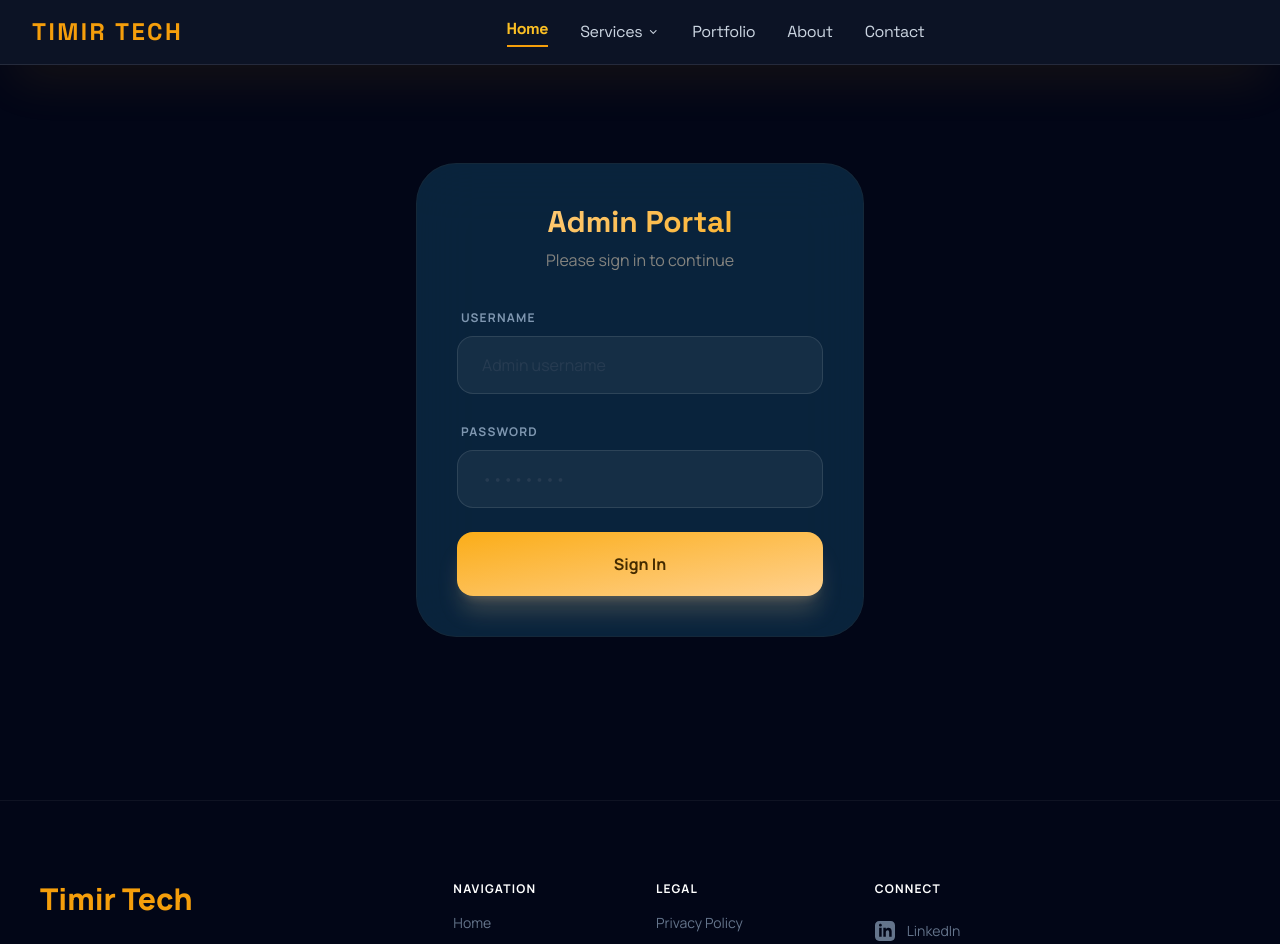
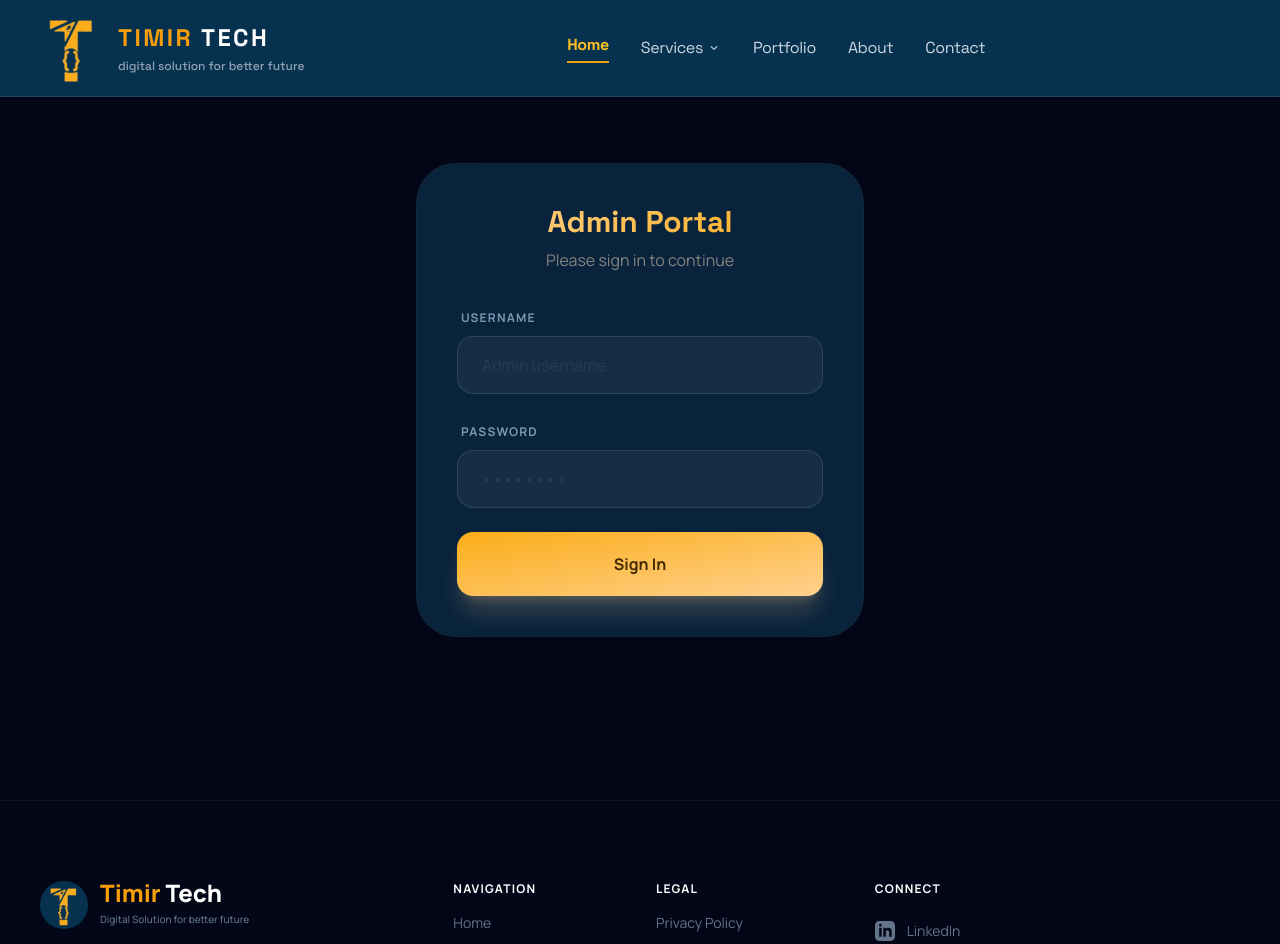
Before and after one commit to fsr-software-solution/Timir-tech, a React (Vite) app in the folder frontend/: page /admin/login in a window 1280 px wide. Shown: the top 944 px of the page. Built offline with nearby package versions, Linux system fonts and the light colour scheme.

Commit message:
feat: implement layout components including Navbar and Footer with branding assets and home section stubs

```diff
--- a/frontend/src/Components/Layout/Footer.jsx
+++ b/frontend/src/Components/Layout/Footer.jsx
@@ -1,13 +1,30 @@
 import React from 'react';
 import { Link } from 'react-router-dom';
+import logoImg from '../../assets/logobg.png';
 
 const Footer = () => {
     return (
         <footer className="w-full border-t border-white/5 bg-slate-950">
             <div className="max-w-7xl mx-auto px-5 sm:px-8 py-16 sm:py-20 grid grid-cols-1 md:grid-cols-3 gap-12 font-['Manrope'] text-sm">
                 <div className="space-y-6 px-2">
-                    <div className="text-3xl font-black text-amber-500">Timir Tech</div>
-                    <p className="text-slate-500 leading-relaxed max-w-xs">Pioneering technical solutions for the digital age. We build with precision and scale with vision.</p>
+                    <div className="flex items-center gap-3">
+                        <div className="w-12 h-12 rounded-full overflow-hidden flex items-center justify-center bg-[#07324f]">
+                            <img
+                                src={logoImg}
+                                alt="Timir Tech Logo"
+                                className="w-full h-full object-cover scale-[1.10]"
+                            />
+                        </div>
+                        <div className="flex flex-col">
+                            <div className="text-2xl font-black text-amber-500 leading-none">
+                                Timir <span className="text-white">Tech</span>
+                            </div>
+                            <div className="text-[10px] text-slate-500 font-medium mt-1">
+                                Digital Solution for better future
+                            </div>
+                        </div>
+                    </div>
+                    <p className="text-slate-500 leading-relaxed max-w-xs pl-1">Pioneering technical solutions for the digital age. We build with precision and scale with vision.</p>
                 </div>
                 <div className="grid grid-cols-2 gap-8">
                     <div className="space-y-4">
--- a/frontend/src/Components/Layout/Navbar.jsx
+++ b/frontend/src/Components/Layout/Navbar.jsx
@@ -1,5 +1,6 @@
 import React, { useState } from 'react';
 import { Link } from 'react-router-dom';
+import logoImg from '../../assets/logobg.png';
 
 const Navbar = () => {
   const [isOpen, setIsOpen] = useState(false);
@@ -17,9 +18,25 @@ const Navbar = () => {
 
   return (
     <>
-      <nav className="fixed top-0 left-0 right-0 border-b border-white/10 bg-slate-900/80 backdrop-blur-xl shadow-2xl shadow-amber-500/10 z-50 font-['Space_Grotesk'] tracking-tight">
-        <div className="max-w-7xl mx-auto flex justify-between items-center px-3 sm:px-6 md:px-8 py-3 sm:py-4">
-          <Link to="/" className="text-base sm:text-2xl font-bold text-amber-500 uppercase tracking-widest whitespace-nowrap overflow-hidden text-ellipsis max-w-[140px] sm:max-w-none">Timir Tech</Link>
+      <nav className="fixed top-0 left-0 right-0 border-b border-white/10 bg-[#07324f] z-50 font-['Space_Grotesk'] tracking-tight">
+        <div className="max-w-7xl mx-auto flex justify-between items-center px-3 sm:px-6 md:px-8 py-1 sm:py-2">
+          <Link to="/" className="flex items-center gap-1.5 group">
+            <div className="w-14 h-14 sm:w-20 sm:h-20 rounded-full overflow-hidden flex items-center justify-center bg-[#07324f] border-none outline-none ring-0">
+              <img
+                src={logoImg}
+                alt="Timir Tech Logo"
+                className="w-full h-full object-cover scale-[1.10] transform-gpu"
+              />
+            </div>
+            <div className="flex flex-col">
+              <span className="text-base sm:text-2xl font-bold text-amber-500 uppercase tracking-widest leading-none">
+                Timir <span className="text-white">Tech</span>
+              </span>
+              <span className="text-[10px] sm:text-xs text-slate-400 font-medium tracking-normal mt-1 lowercase">
+                Digital Solution for better future
+              </span>
+            </div>
+          </Link>
 
           {/* Desktop Menu */}
           <div className="hidden md:flex gap-8 items-center">
--- a/frontend/src/Components/home/About.jsx
+++ b/frontend/src/Components/home/About.jsx
@@ -1,4 +1,5 @@
 import React from 'react';
+import logoImg from '../../assets/logobg.png';
 
 const About = () => {
     return (
@@ -7,7 +8,20 @@ const About = () => {
                 <div className="grid grid-cols-1 lg:grid-cols-2 gap-12 lg:gap-24 items-center">
                     <div className="relative">
                         <div className="absolute -top-10 -left-10 w-32 h-32 bg-primary/20 blur-3xl"></div>
-                        <h3 className="headline text-2xl md:text-3xl font-bold mb-8">Redefining Tech <br /><span className="text-on-surface-variant/50">Boundaries</span></h3>
+                        <div className="flex items-center gap-4 mb-8">
+                            <div className="w-16 h-16 rounded-full overflow-hidden flex items-center justify-center bg-[#07324f] shadow-2xl shadow-primary/20">
+                                <img
+                                    src={logoImg}
+                                    alt="Timir Tech Logo"
+                                    className="w-full h-full object-cover scale-[1.10]"
+                                />
+                            </div>
+                            <h3 className="headline text-2xl md:text-3xl font-bold">
+                                Timir <span className="text-white">Tech</span>
+                                <div className="text-sm font-medium text-slate-500 tracking-normal lowercae mt-1">Digital Solution for better future</div>
+                            </h3>
+                        </div>
+                        <h4 className="text-xl md:text-2xl font-bold mb-8">Redefining Tech <br /><span className="text-on-surface-variant/50">Boundaries</span></h4>
                         <p className="text-lg text-on-surface-variant mb-12 leading-loose">
                             Timir Tech isn't just a software house. We are a collective of visionaries, developers, security specialists and designers dedicated to crafting the next generation of digital infrastructure.
                         </p>
--- a/frontend/src/Components/home/Contact.jsx
+++ b/frontend/src/Components/home/Contact.jsx
@@ -1,4 +1,5 @@
 import React, { useState } from 'react';
+import logoImg from '../../assets/logobg.png';
 
 const Contact = () => {
     const [formData, setFormData] = useState({
@@ -54,6 +55,23 @@ const Contact = () => {
                     {/* Left Column: Info */}
                     <div className="space-y-8 lg:sticky lg:top-32">
                         <div>
+                            <div className="flex items-center gap-4 mb-8">
+                                <div className="w-16 h-16 rounded-full overflow-hidden flex items-center justify-center bg-[#07324f] shadow-xl shadow-primary/10">
+                                    <img
+                                        src={logoImg}
+                                        alt="Timir Tech Logo"
+                                        className="w-full h-full object-cover scale-[1.10]"
+                                    />
+                                </div>
+                                <div className="flex flex-col">
+                                    <div className="text-2xl font-black text-amber-500 leading-none">
+                                        Timir <span className="text-white">Tech</span>
+                                    </div>
+                                    <div className="text-[10px] text-slate-500 font-medium mt-1">
+                                        Digital Solution for better future
+                                    </div>
+                                </div>
+                            </div>
                             <div className="inline-flex items-center gap-2 px-4 py-1.5 rounded-full bg-primary/10 border border-primary/20 mb-6">
                                 <span className="material-symbols-outlined text-primary text-sm">alternate_email</span>
                                 <span className="text-xs font-label uppercase tracking-[0.2em] text-primary">Get in Touch</span>
```
Also changed, not shown: frontend/src/assets/logo.jpg (added), frontend/src/assets/logobg.png (added).
